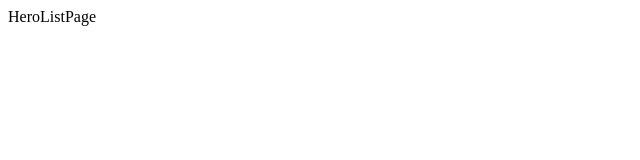
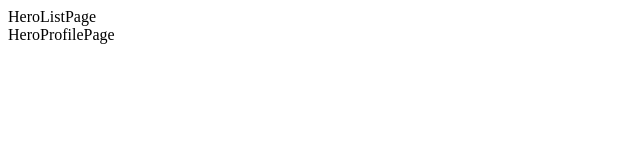
Before and after one commit to brook110413/hahow-project, a React (Vite) app: page /heroes/1 in a window 1280 px wide. Before the commit this address led to /heroes. Shown: the top 160 px of the page, without its empty margins (0-640 px from the left). Built offline with nearby package versions, Linux system fonts and the light colour scheme.

Commit message:
Create HeroProfilePage

```diff
--- a/src/pages/HeroListPage/HeroListPage.jsx
+++ b/src/pages/HeroListPage/HeroListPage.jsx
@@ -1,3 +1,10 @@
-const HeroListPage = () => <div>HeroListPage</div>;
+import { Outlet } from 'react-router-dom';
+
+const HeroListPage = () => (
+  <div>
+    HeroListPage
+    <Outlet />
+  </div>
+);
 
 export default HeroListPage;
--- /dev/null
+++ b/src/pages/HeroProfilePage/HeroProfilePage.jsx
@@ -0,0 +1,3 @@
+const HeroProfilePage = () => <div>HeroProfilePage</div>;
+
+export default HeroProfilePage;
--- /dev/null
+++ b/src/pages/HeroProfilePage/index.js
@@ -0,0 +1,3 @@
+import HeroProfilePage from './HeroProfilePage';
+
+export default HeroProfilePage;
```
Also changed, not shown: package.json (+18 -18 lines), src/configs/routers.jsx (+7 -0 lines), .eslintrc.json, 1 other file (tests, documents, lock files or other folders).
